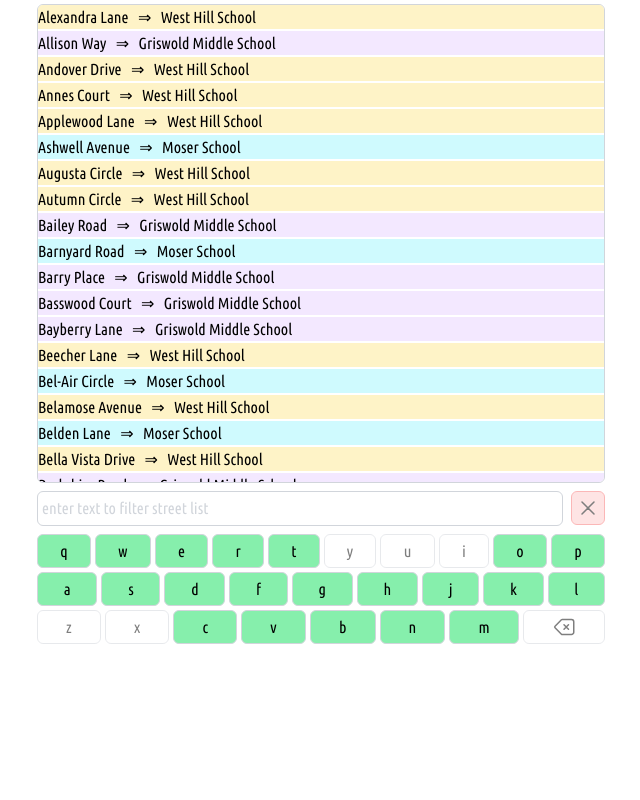
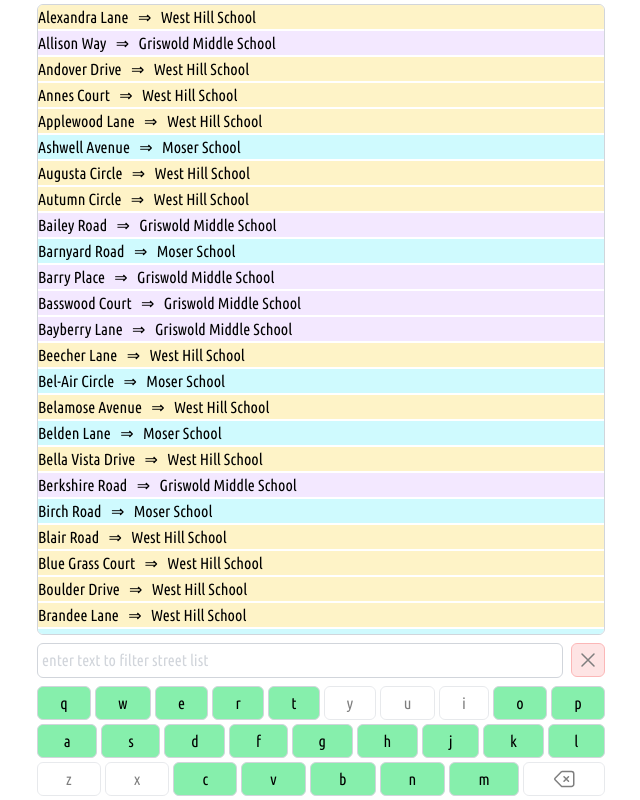
Before and after one commit to m66n/mobile-district-guide, a Svelte app: page / in a window 1280 px wide. Shown: the whole page, without its empty margins (319-959 px from the left). Built offline with nearby package versions, Linux system fonts and the light colour scheme.

Commit message:
add dynamic full height

```diff
--- a/src/App.svelte
+++ b/src/App.svelte
@@ -36,8 +36,8 @@
 </script>
 
 <main>
-  <div class="mx-auto p-1 max-w-xl">
-    <div class="flex flex-col min-h-[80vh] max-h-[80vh]">
+  <div class="mx-auto max-w-xl">
+    <div class="flex flex-col p-1 my-full-height">
       <StreetList
         streets={filteredStreets}
         getDistrict={(street) => streetDictionary[street]}
--- a/src/app.css
+++ b/src/app.css
@@ -7,3 +7,8 @@
 body {
   font-family: 'Ubuntu Condensed', sans-serif;
 }
+
+.my-full-height {
+  height: 85hv;
+  height: calc(var(--vh, 1vh) * 100);
+}
--- a/src/main.js
+++ b/src/main.js
@@ -1,5 +1,16 @@
 import './app.css'
 import App from './App.svelte'
+
+function setDeviceHeight() {
+  let vh = window.innerHeight * 0.01
+  document.documentElement.style.setProperty('--vh', `${vh}px`)
+}
+
+window.addEventListener('resize', () => {
+  setDeviceHeight()
+})
+
+setDeviceHeight()
 
 const app = new App({
   target: document.getElementById('app')
```
